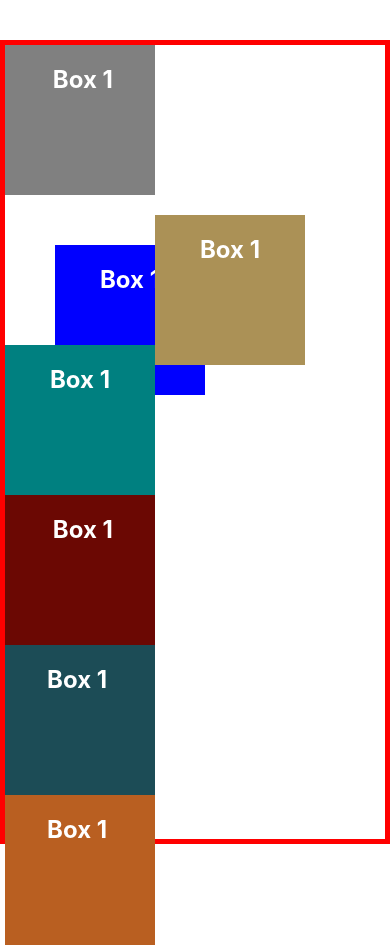
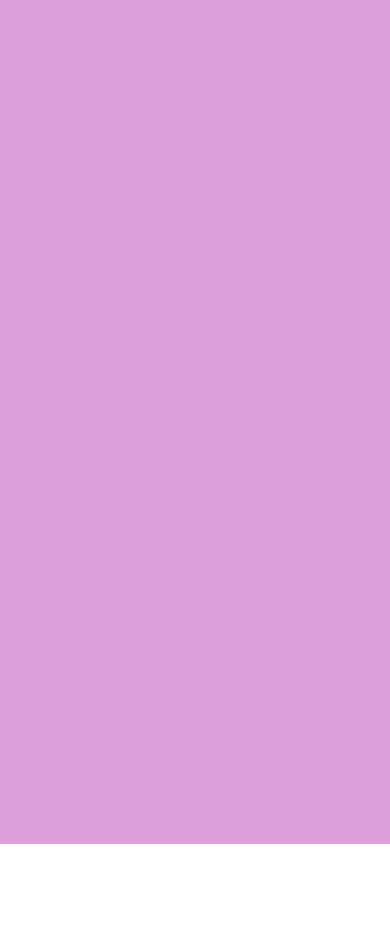
Before and after one commit to av1v3k/learn-rn, a React Native app: screen / in a window 390 px wide. After the commit the page ends 844 px from the top, so only its background shows below. Built offline with nearby package versions, Linux system fonts and the light colour scheme.

Commit message:
dynamic UI

```diff
--- a/App.js
+++ b/App.js
@@ -2,33 +2,14 @@ import { View, StyleSheet, Text } from "react-native";
 import Box from "./components/Box";
 
 export default function App() {
-  return (
-    <View style={styles.container}>
-      <Box style={{ backgroundColor: "grey" }}> Box 1</Box>
-      <Box style={{ backgroundColor: "blue", top: 50, left: 50 }}>Box 1</Box>
-      <Box style={{ backgroundColor: "teal" }}>Box 1</Box>
-      <Box
-        style={{
-          backgroundColor: "#ab9156",
-          position: "absolute",
-          top: 170,
-          left: 150,
-        }}
-      >
-        Box 1
-      </Box>
-      <Box style={{ backgroundColor: "#6b0803" }}> Box 1</Box>
-      <Box style={{ backgroundColor: "#1c4c56" }}>Box 1 </Box>
-      <Box style={{ backgroundColor: "#b95f21" }}>Box 1 </Box>
-    </View>
-  );
+  return <View style={styles.container}></View>;
 }
 
 const styles = StyleSheet.create({
   container: {
     flex: 1,
-    marginTop: 40,
-    borderWidth: 5,
-    borderColor: "red",
+    backgroundColor: "plum",
+    alignItems: "center",
+    justifyContent: "center",
   },
 });
```
Also changed, not shown: 1 other file (tests, documents, lock files or other folders).
